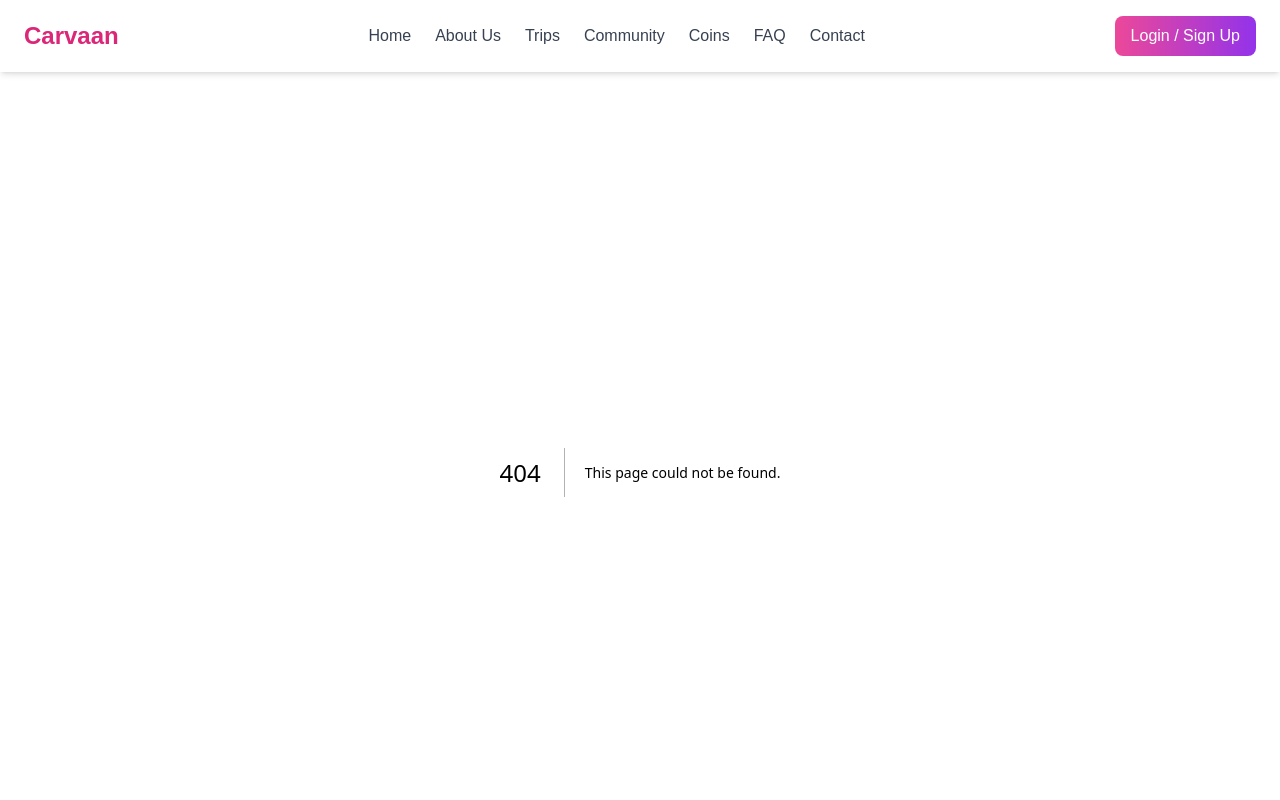
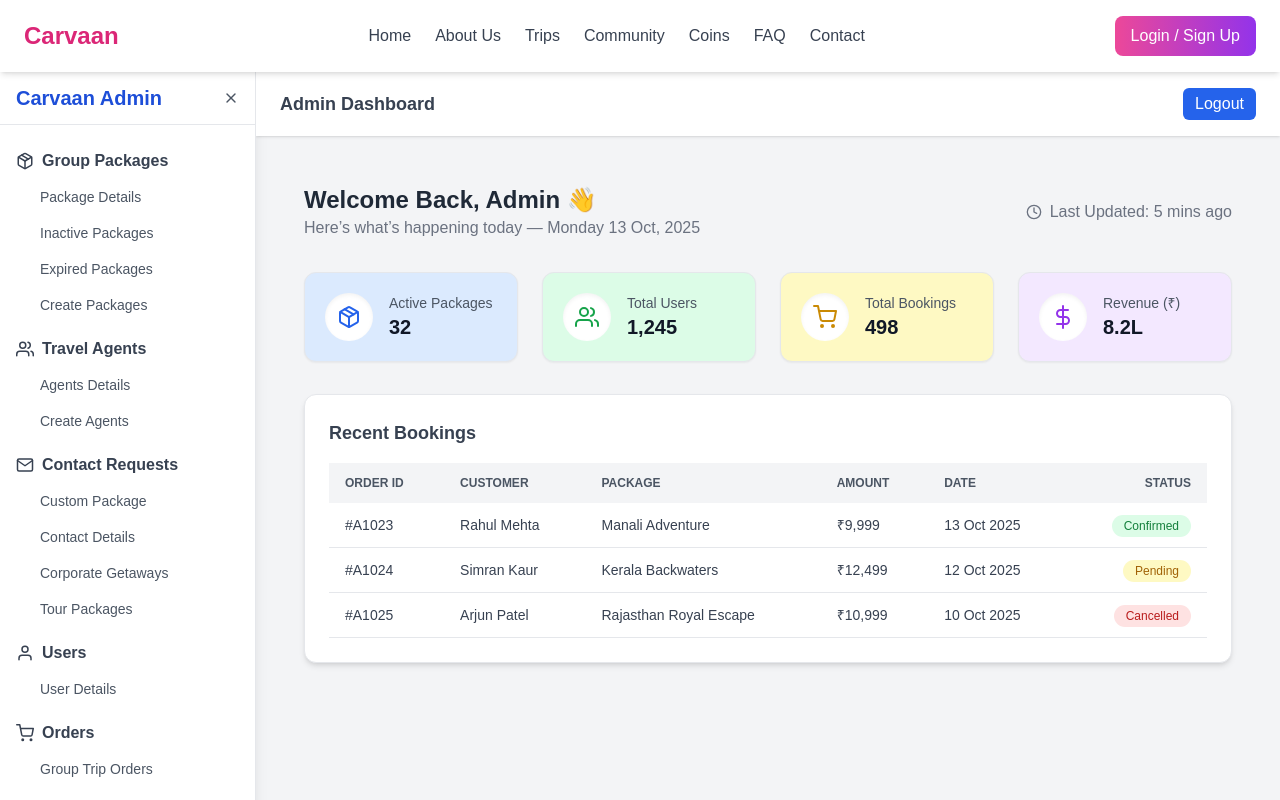
Before and after one commit to carvaangurgaon1/carvaan-website, a Next.js app: page /admin in a window 1280 px wide. Before the commit this address had no page. Shown: the top 800 px of the page. Built offline with nearby package versions, Linux system fonts and the light colour scheme.

Commit message:
Create page.tsx

```diff
--- /dev/null
+++ b/app/admin/page.tsx
@@ -0,0 +1,147 @@
+"use client";
+import { useState, useEffect } from "react";
+import { FiPackage, FiUsers, FiShoppingCart, FiDollarSign, FiClock } from "react-icons/fi";
+
+export default function AdminDashboard() {
+  const [date, setDate] = useState("");
+
+  useEffect(() => {
+    const today = new Date();
+    const formatted = today.toLocaleDateString("en-IN", {
+      weekday: "long",
+      month: "short",
+      day: "numeric",
+      year: "numeric",
+    });
+    setDate(formatted);
+  }, []);
+
+  const stats = [
+    {
+      title: "Active Packages",
+      value: "32",
+      icon: <FiPackage className="text-blue-600 text-2xl" />,
+      color: "bg-blue-100",
+    },
+    {
+      title: "Total Users",
+      value: "1,245",
+      icon: <FiUsers className="text-green-600 text-2xl" />,
+      color: "bg-green-100",
+    },
+    {
+      title: "Total Bookings",
+      value: "498",
+      icon: <FiShoppingCart className="text-yellow-600 text-2xl" />,
+      color: "bg-yellow-100",
+    },
+    {
+      title: "Revenue (₹)",
+      value: "8.2L",
+      icon: <FiDollarSign className="text-purple-600 text-2xl" />,
+      color: "bg-purple-100",
+    },
+  ];
+
+  const recentOrders = [
+    {
+      id: "#A1023",
+      customer: "Rahul Mehta",
+      package: "Manali Adventure",
+      amount: "₹9,999",
+      date: "13 Oct 2025",
+      status: "Confirmed",
+    },
+    {
+      id: "#A1024",
+      customer: "Simran Kaur",
+      package: "Kerala Backwaters",
+      amount: "₹12,499",
+      date: "12 Oct 2025",
+      status: "Pending",
+    },
+    {
+      id: "#A1025",
+      customer: "Arjun Patel",
+      package: "Rajasthan Royal Escape",
+      amount: "₹10,999",
+      date: "10 Oct 2025",
+      status: "Cancelled",
+    },
+  ];
+
+  return (
+    <div className="p-6 space-y-8">
+      {/* Header */}
+      <div className="flex flex-col md:flex-row md:items-center md:justify-between">
+        <div>
+          <h1 className="text-2xl font-bold text-gray-800">Welcome Back, Admin 👋</h1>
+          <p className="text-gray-500">Here’s what’s happening today — {date}</p>
+        </div>
+        <div className="mt-3 md:mt-0 flex items-center gap-2 text-gray-500">
+          <FiClock />
+          <span>Last Updated: 5 mins ago</span>
+        </div>
+      </div>
+
+      {/* Stats Grid */}
+      <div className="grid sm:grid-cols-2 lg:grid-cols-4 gap-6">
+        {stats.map((s, i) => (
+          <div
+            key={i}
+            className={`flex items-center gap-4 p-5 rounded-xl shadow-sm border ${s.color}`}
+          >
+            <div className="p-3 bg-white rounded-full shadow-inner">{s.icon}</div>
+            <div>
+              <h4 className="text-sm text-gray-600">{s.title}</h4>
+              <p className="text-xl font-semibold text-gray-900">{s.value}</p>
+            </div>
+          </div>
+        ))}
+      </div>
+
+      {/* Recent Orders */}
+      <div className="bg-white rounded-xl shadow-md border p-6">
+        <h2 className="text-lg font-semibold text-gray-700 mb-4">Recent Bookings</h2>
+        <div className="overflow-x-auto">
+          <table className="min-w-full text-sm text-left text-gray-700">
+            <thead className="bg-gray-100 text-gray-600 uppercase text-xs">
+              <tr>
+                <th className="px-4 py-3">Order ID</th>
+                <th className="px-4 py-3">Customer</th>
+                <th className="px-4 py-3">Package</th>
+                <th className="px-4 py-3">Amount</th>
+                <th className="px-4 py-3">Date</th>
+                <th className="px-4 py-3 text-right">Status</th>
+              </tr>
+            </thead>
+            <tbody>
+              {recentOrders.map((order, i) => (
+                <tr key={i} className="border-b hover:bg-gray-50">
+                  <td className="px-4 py-3 font-medium">{order.id}</td>
+                  <td className="px-4 py-3">{order.customer}</td>
+                  <td className="px-4 py-3">{order.package}</td>
+                  <td className="px-4 py-3">{order.amount}</td>
+                  <td className="px-4 py-3">{order.date}</td>
+                  <td className="px-4 py-3 text-right">
+                    <span
+                      className={`px-3 py-1 rounded-full text-xs font-medium ${
+                        order.status === "Confirmed"
+                          ? "bg-green-100 text-green-700"
+                          : order.status === "Pending"
+                          ? "bg-yellow-100 text-yellow-700"
+                          : "bg-red-100 text-red-700"
+                      }`}
+                    >
+                      {order.status}
+                    </span>
+                  </td>
+                </tr>
+              ))}
+            </tbody>
+          </table>
+        </div>
+      </div>
+    </div>
+  );
+}
```
